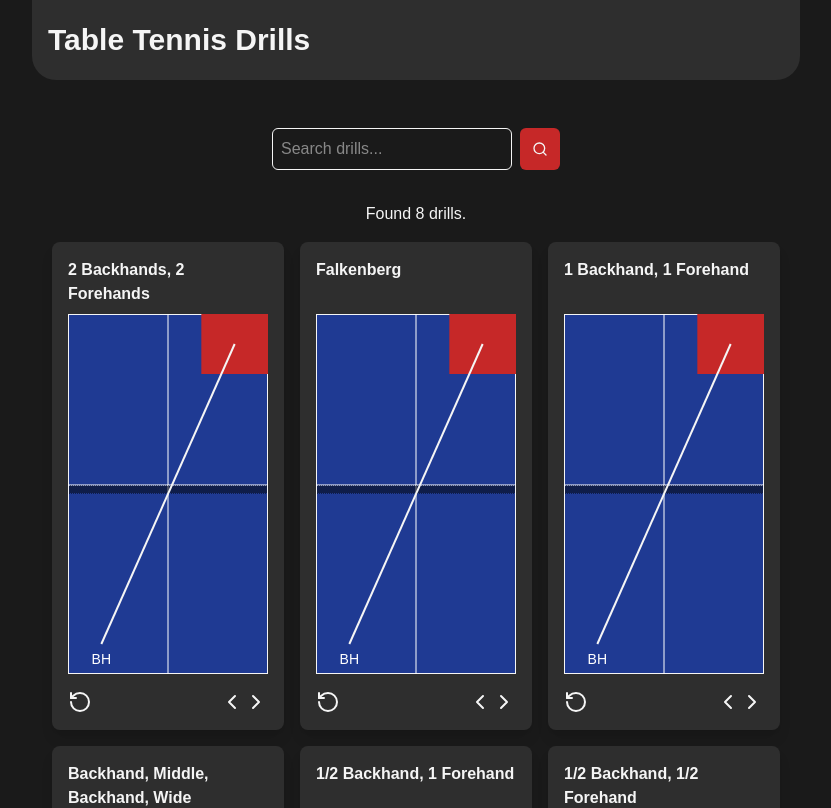
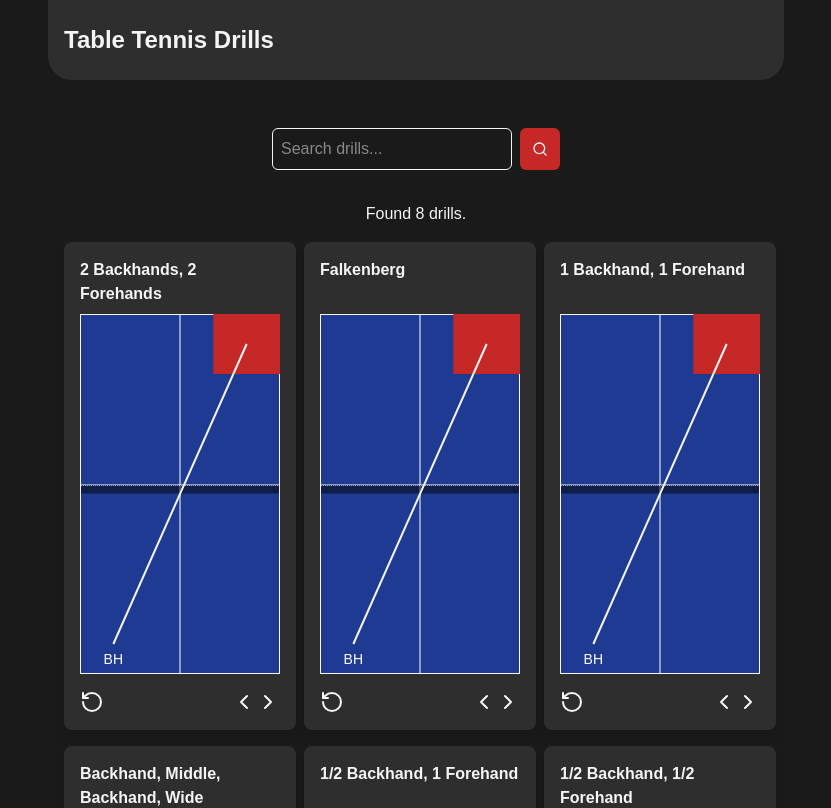
Before and after one commit to RowMur/ttdrills, a Next.js app: page / in a window 1280 px wide. Shown: the top 808 px of the page, without its empty margins (224-1055 px from the left). Built offline with nearby package versions, Linux system fonts and the light colour scheme.

Commit message:
style: responsiveness audit

```diff
--- a/src/app/drills/[drill]/page.tsx
+++ b/src/app/drills/[drill]/page.tsx
@@ -18,7 +18,7 @@ const Page = async (props: Props) => {
 
   return (
     <Main>
-      <h2 className="text-2xl font-bold">{drill.name}</h2>
+      <h2 className="text-xl font-bold">{drill.name}</h2>
     </Main>
   );
 };
--- a/src/components/Main.tsx
+++ b/src/components/Main.tsx
@@ -1,5 +1,5 @@
 import { PropsWithChildren } from "react";
 
 export const Main = ({ children }: PropsWithChildren<object>) => {
-  return <main className="max-w-3xl mx-auto p-4">{children}</main>;
+  return <main className="max-w-3xl mx-auto p-8">{children}</main>;
 };
--- a/src/components/Navbar.tsx
+++ b/src/components/Navbar.tsx
@@ -9,13 +9,15 @@ export const Navbar = () => {
   const isHome = pathname === "/";
 
   return (
-    <nav className="flex max-w-3xl mx-auto justify-between items-center p-4 mb-8 bg-grey rounded-b-3xl text-white min-h-20">
-      <h1 className="text-3xl font-bold text-center">
-        <Link href="/" className="hover:underline">
-          Table Tennis Drills
-        </Link>
-      </h1>
-      {!isHome && <Searchbox />}
+    <nav className="max-w-3xl mx-auto mb-4 px-4 text-white">
+      <div className="flex justify-between items-center gap-4 min-h-20 bg-grey rounded-b-3xl p-4">
+        <h1 className="text-xl sm:text-2xl font-bold text-center">
+          <Link href="/" className="hover:underline">
+            Table Tennis Drills
+          </Link>
+        </h1>
+        {!isHome && <Searchbox />}
+      </div>
     </nav>
   );
 };
--- a/src/components/SearchResults.tsx
+++ b/src/components/SearchResults.tsx
@@ -20,7 +20,7 @@ export const SearchResults = () => {
           <p>Found {filteredDrills.length} drills.</p>
         )}
       </div>
-      <div className="grid grid-cols-1 md:grid-cols-2 lg:grid-cols-3 gap-4 w-fit mx-auto">
+      <div className="grid grid-cols-1 sm:grid-cols-2 md:grid-cols-3 gap-4 w-fit mx-auto">
         {filteredDrills.map((drill) => (
           <DrillCard key={drill.name} drill={drill} />
         ))}
```
